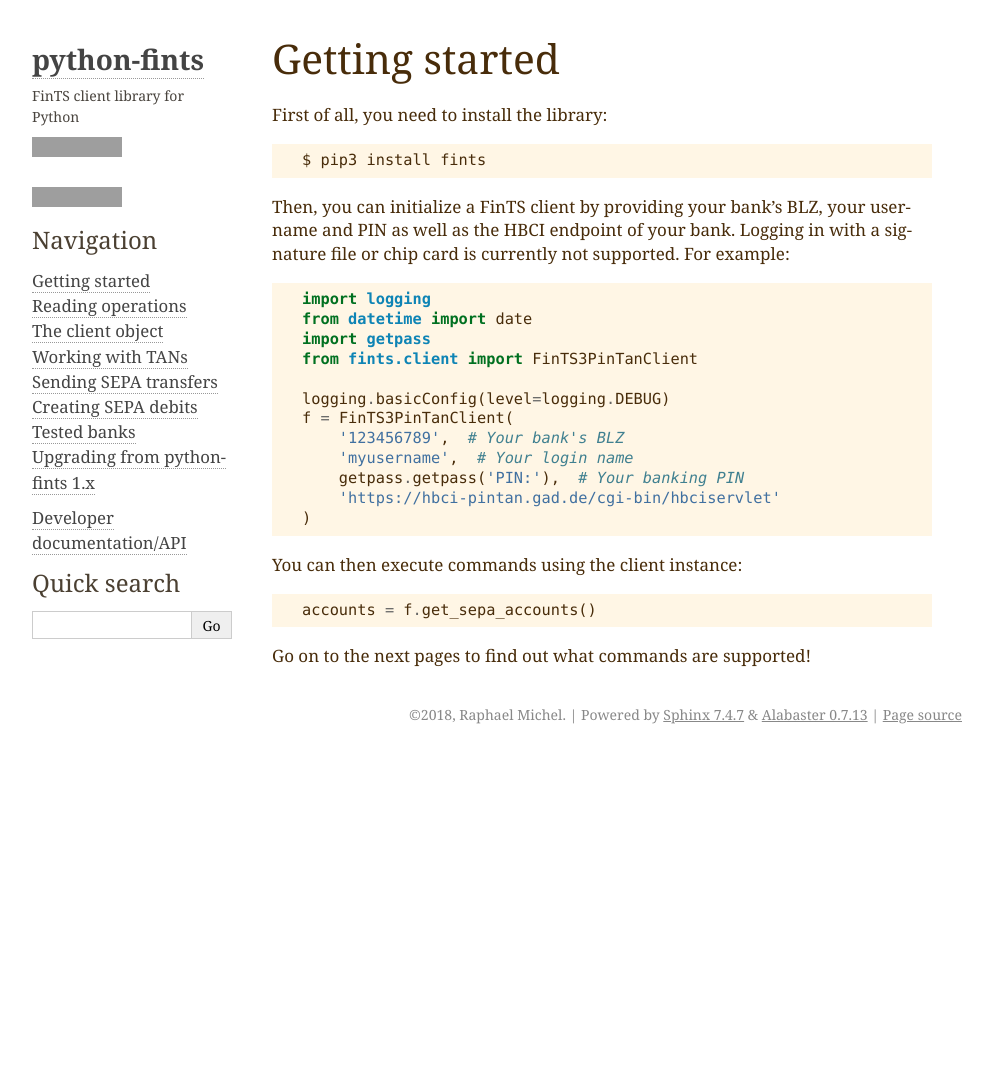
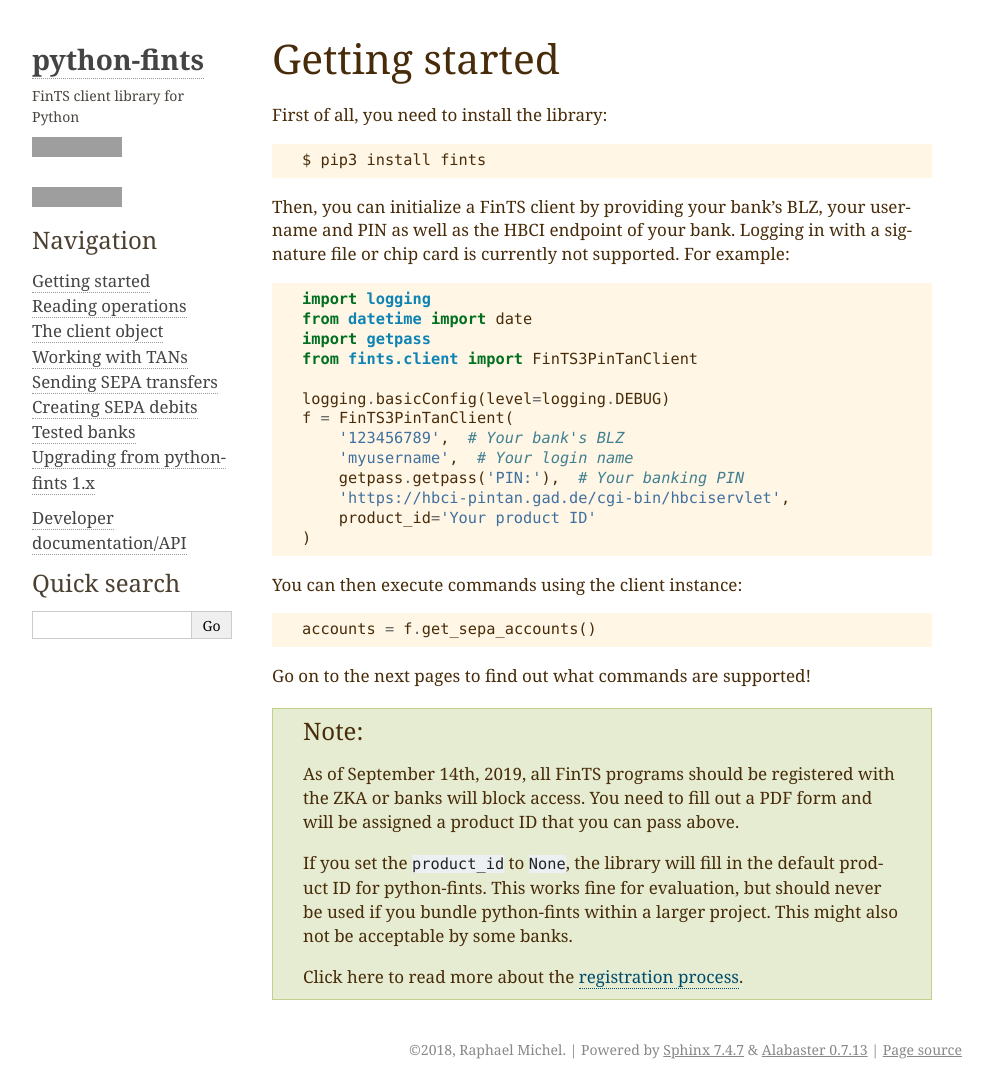
Before and after one commit to raphaelm/python-fints, a Sphinx documentation site: the page built from docs/quickstart.rst, in a window 1280 px wide. Shown: the whole page, without its empty margins (148-1141 px from the left). Built offline with Sphinx 7.4.7, drawn with Linux system fonts in a browser that asks for light colours; before the commit the page ends 900 px from its top, so only the background shows below that; grey boxes are pictures that could not be loaded.

Commit message:
Add a note on the registration process

```diff
--- a/docs/quickstart.rst
+++ b/docs/quickstart.rst
@@ -20,7 +20,8 @@ of your bank. Logging in with a signature file or chip card is currently not sup
         '123456789',  # Your bank's BLZ
         'myusername',  # Your login name
         getpass.getpass('PIN:'),  # Your banking PIN
-        'https://hbci-pintan.gad.de/cgi-bin/hbciservlet'
+        'https://hbci-pintan.gad.de/cgi-bin/hbciservlet',
+        product_id='Your product ID'
     )
 
 
@@ -31,3 +32,19 @@ You can then execute commands using the client instance:
     accounts = f.get_sepa_accounts()
 
 Go on to the next pages to find out what commands are supported!
+
+.. note::
+
+    As of September 14th, 2019, all FinTS programs should be registered with the ZKA or
+    banks will block access. You need to fill out a PDF form and will be assigned a
+    product ID that you can pass above.
+
+    If you set the ``product_id`` to ``None``, the library will fill in the default
+    product ID for python-fints. This works fine for evaluation, but should never be used
+    if you bundle python-fints within a larger project. This might also not be acceptable
+    by some banks.
+
+    Click here to read more about the `registration process`_.
+
+
+.. _registration process: https://www.hbci-zka.de/register/prod_register.htm
```
